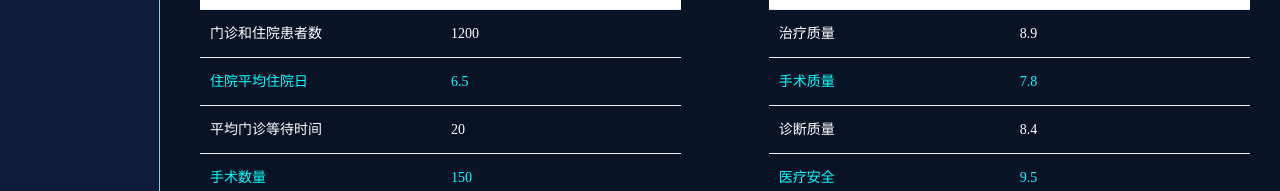
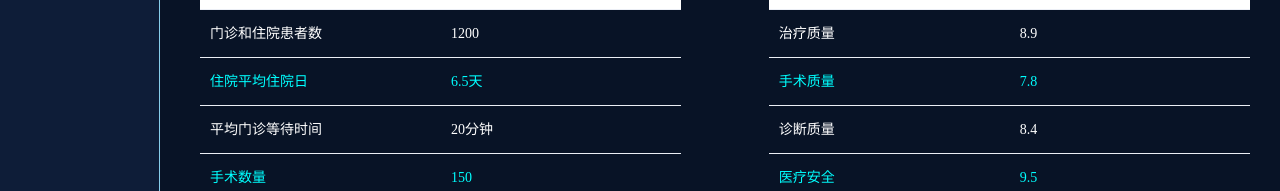
Before and after one commit to ZhaoOyu/clinical-pathway-track-frontend, a Vue app: page /#/monitorPlatform/dashboard in a window 1280 px wide. Shown: the part 361-552 px from the top of the page. Built offline with nearby package versions, Linux system fonts and the light colour scheme; no server answers; what v-charts would draw is missing.

Commit message:
fix:bugs of MP

```diff
--- a/src/components/MonitorPlatfrom/component/Dashboard.vue
+++ b/src/components/MonitorPlatfrom/component/Dashboard.vue
@@ -134,9 +134,9 @@ export default {
         },
       ],
       medicalServiceIndicators: [
-        { name: "门诊和住院患者数", value: 1200 },
-        { name: "住院平均住院日", value: 6.5 },
-        { name: "平均门诊等待时间", value: 20 },
+        { name: "门诊和住院患者数", value: "1200" },
+        { name: "住院平均住院日", value: "6.5天" },
+        { name: "平均门诊等待时间", value: "20分钟" },
         { name: "手术数量", value: 150 },
         { name: "手术成功率", value: "95%" },
       ],
```
